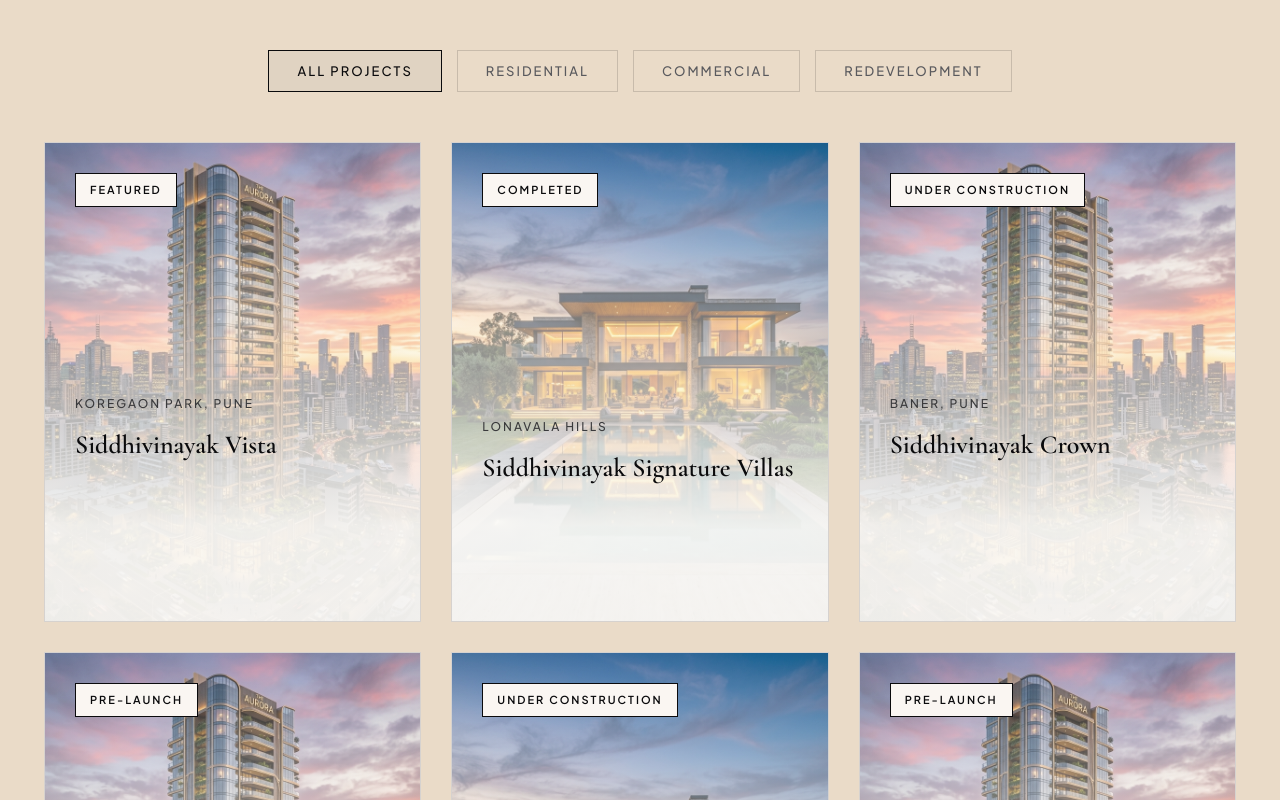
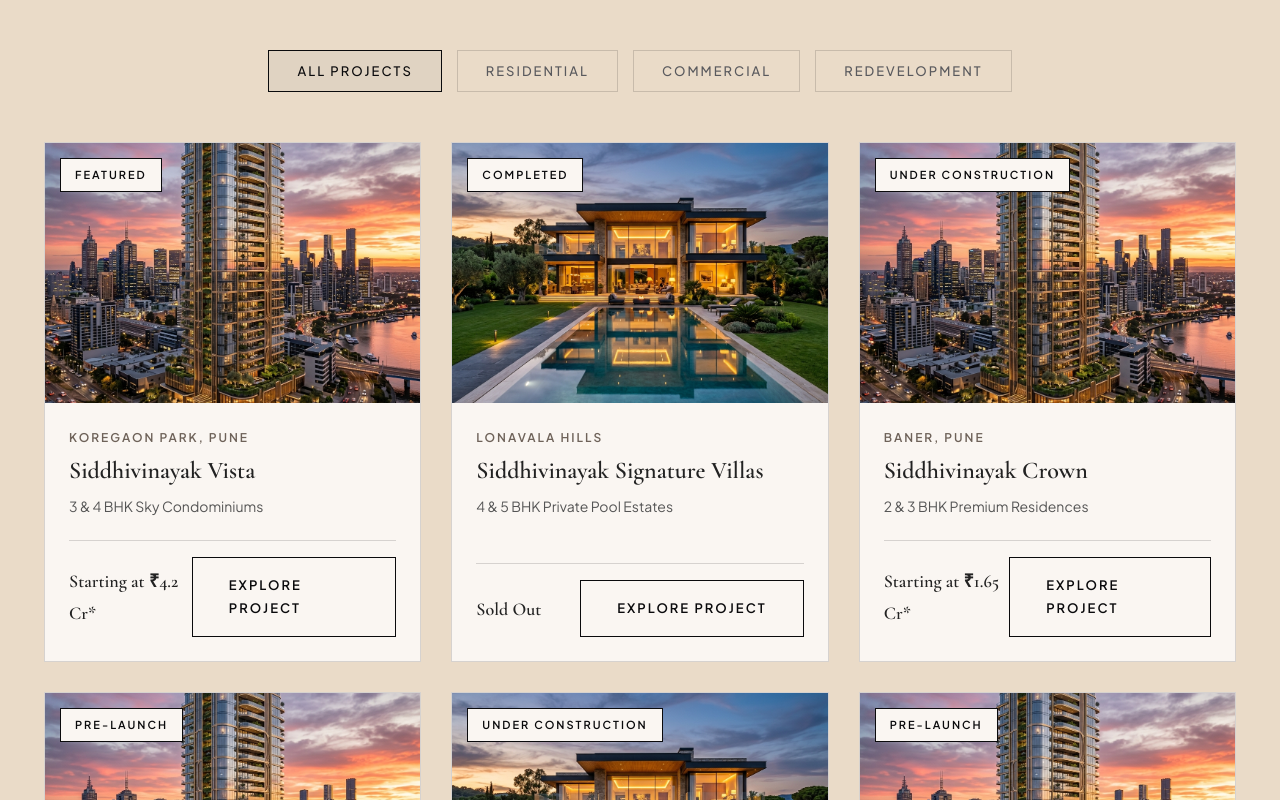
Before and after one commit to Nupoor-Deshpande01/Siddhivinayak-Developers, a Next.js app: page / in a window 1280 px wide. Shown: the part 2000-2800 px from the top of the page. Built offline with nearby package versions, Linux system fonts and the light colour scheme.

Commit message:
Cards enhancement

```diff
--- a/src/app/globals.css
+++ b/src/app/globals.css
@@ -232,7 +232,7 @@
     left: 0;
     width: 100%;
     z-index: 1000;
-    background: rgba(250, 249, 246, 0.8);
+    background: #F5ECE5;
     backdrop-filter: var(--glass-blur);
     border-bottom: 1px solid var(--border-color);
     transition: var(--transition-smooth);
@@ -240,7 +240,7 @@
 
 .main-header.scrolled {
     padding: 12px 0;
-    background: rgba(250, 249, 246, 0.95);
+    background: #F5ECE5;
     box-shadow: none;
     border-bottom: 1px solid var(--border-color);
 }
@@ -732,7 +732,9 @@
     border: 1px solid var(--border-color);
     overflow: hidden;
     position: relative;
-    height: 480px;
+    height: 520px;
+    display: flex;
+    flex-direction: column;
     transition: var(--transition-smooth);
 }
 
@@ -743,7 +745,7 @@
 .project-img-wrapper {
     position: relative;
     width: 100%;
-    height: 100%;
+    height: 260px;
     overflow: hidden;
 }
 
@@ -755,25 +757,13 @@
 }
 
 .project-card:hover .project-img {
-    transform: scale(1.08);
-}
-
-.project-overlay {
+    transform: scale(1.06);
+}
+
+.project-badge {
     position: absolute;
-    top: 0;
-    left: 0;
-    width: 100%;
-    height: 100%;
-    background: linear-gradient(to bottom, rgba(250, 249, 246, 0.1) 0%, rgba(250, 249, 246, 0.95) 80%);
-    display: flex;
-    flex-direction: column;
-    justify-content: space-between;
-    padding: 30px;
-    z-index: 10;
-}
-
-.project-badge {
-    align-self: flex-start;
+    top: 15px;
+    left: 15px;
     background-color: var(--bg-surface);
     color: var(--gold);
     border: 1px solid var(--gold);
@@ -782,47 +772,45 @@
     letter-spacing: 2px;
     text-transform: uppercase;
     font-weight: 600;
+    z-index: 10;
 }
 
 .project-details {
-    transform: translateY(40px);
+    padding: 24px;
+    display: flex;
+    flex-direction: column;
+    justify-content: space-between;
+    flex-grow: 1;
+    background-color: var(--bg-surface);
     transition: var(--transition-smooth);
-}
-
-.project-card:hover .project-details {
-    transform: translateY(0);
 }
 
 .project-loc {
     font-size: 12px;
     letter-spacing: 2px;
     text-transform: uppercase;
-    color: var(--gold-light);
-    font-weight: 500;
+    color: #6E6259;
+    font-weight: 600;
     display: block;
     margin-bottom: 8px;
 }
 
 .project-name {
     font-family: var(--font-serif);
-    font-size: 26px;
-    font-weight: 600;
-    color: var(--text-white);
+    font-size: 24px;
+    font-weight: 600;
+    color: #222222;
     margin-bottom: 8px;
+    line-height: 1.2;
 }
 
 .project-specs {
-    font-size: 16px;
-    color: var(--text-muted);
+    font-size: 14px;
+    color: #555555;
     font-weight: 400;
-    margin-bottom: 24px;
-    opacity: 0;
+    margin-bottom: 16px;
+    opacity: 1;
     transition: var(--transition-smooth);
-    transition-delay: 0.1s;
-}
-
-.project-card:hover .project-specs {
-    opacity: 1;
 }
 
 .project-footer {
@@ -830,20 +818,15 @@
     justify-content: space-between;
     align-items: center;
     border-top: 1px solid var(--border-color);
-    padding-top: 20px;
-    opacity: 0;
+    padding-top: 16px;
+    opacity: 1;
     transition: var(--transition-smooth);
-    transition-delay: 0.15s;
-}
-
-.project-card:hover .project-footer {
-    opacity: 1;
 }
 
 .project-price {
     font-family: var(--font-serif);
-    font-size: 17px;
-    color: var(--gold);
+    font-size: 18px;
+    color: #222222;
     font-weight: 600;
 }
 
--- a/src/app/page.tsx
+++ b/src/app/page.tsx
@@ -8,6 +8,7 @@
 import Projects from "@/components/Projects";
 import WhyUs from "@/components/WhyUs";
 import Testimonials from "@/components/Testimonials";
+import FAQ from "@/components/FAQ";
 import Contact from "@/components/Contact";
 import Footer from "@/components/Footer";
 import EnquiryModal from "@/components/EnquiryModal";
@@ -37,6 +38,7 @@
       <Projects />
       <WhyUs />
       <Testimonials />
+      <FAQ />
       <Contact />
       <Footer />
 
--- a/src/app/projects/[id]/page.tsx
+++ b/src/app/projects/[id]/page.tsx
@@ -113,7 +113,7 @@
       <section
         className="hero-section"
         style={{
-          backgroundImage: `linear-gradient(to bottom, rgba(245, 236, 229, 0.15), rgba(245, 236, 229, 0.25)), url('${project.image}')`,
+          backgroundImage: `linear-gradient(to right, rgba(10, 15, 30, 0.7) 0%, rgba(10, 15, 30, 0.4) 35%, rgba(10, 15, 30, 0.05) 100%), url('${project.image}')`,
           height: "60vh",
           minHeight: "450px"
         }}
--- a/src/app/projects/page.tsx
+++ b/src/app/projects/page.tsx
@@ -30,7 +30,7 @@
       <section
         className="hero-section"
         style={{
-          backgroundImage: "linear-gradient(to bottom, rgba(245, 236, 229, 0.15), rgba(245, 236, 229, 0.25)), url('/assets/project_commercial.png')",
+          backgroundImage: "linear-gradient(to right, rgba(10, 15, 30, 0.7) 0%, rgba(10, 15, 30, 0.4) 35%, rgba(10, 15, 30, 0.05) 100%), url('/assets/project_commercial.png')",
           height: "40vh",
           minHeight: "350px",
           display: "flex",
--- /dev/null
+++ b/src/components/FAQ.tsx
@@ -0,0 +1,127 @@
+"use client";
+
+import React, { useState } from "react";
+
+interface FAQItem {
+  question: string;
+  answer: string;
+}
+
+const faqData: FAQItem[] = [
+  {
+    question: "Are all Siddhivinayak Developers projects MahaRERA registered?",
+    answer: "Yes. In compliance with the Real Estate Regulation and Development Act, all our projects are fully registered with MahaRERA. The specific registration numbers are clearly stated on individual project detail pages and marketing materials.",
+  },
+  {
+    question: "Do you offer customization in residential floor layouts?",
+    answer: "Yes, we support layout modifications during the early stages of construction. Discerning clients can merge rooms, adjust plumbing outlets for bespoke kitchens, or select alternate premium materials, subject to structural safety clearance from our engineering team.",
+  },
+  {
+    question: "What is your typical timeline for completing society redevelopment projects?",
+    answer: "A standard redevelopment project (from vacation of existing premises to structural handovers) takes approximately 24 to 30 months. This timeline includes planning clearances, structural casting, and finishing checks to ensure Grade-A execution standards.",
+  },
+  {
+    question: "How can I book a private site visit or consultation?",
+    answer: "You can request a site visit by filling out the enquiry form on our contact panel or clicking 'Request Call Back'. Our Relationship Managers will reach out to you within 15 minutes to schedule a luxury vehicle pick-up and guided tour.",
+  },
+  {
+    question: "What facilities are provided in your grade-A commercial developments?",
+    answer: "Our commercial properties (like Siddhivinayak Lumina) come equipped with modern curtain-wall facades, high-speed fiber backbones, automated mechanical car parking towers, LEED Gold energy efficiency elements, and independent VRV climate zones.",
+  },
+  {
+    question: "How are the legal titles and land rights verified?",
+    answer: "We ensure absolute transparency in ownership. Every project is backed by a clean search report generated by leading legal counsel, detailing clear title titles for at least 30 years. All documents are available for verification at our head office.",
+  }
+];
+
+export default function FAQ() {
+  const [openIndex, setOpenIndex] = useState<number | null>(0); // Default open first item
+
+  const toggleFAQ = (index: number) => {
+    setOpenIndex(openIndex === index ? null : index);
+  };
+
+  return (
+    <section id="faq" className="faq-section scroll-offset" style={{ padding: "100px 0", backgroundColor: "var(--bg-secondary)" }}>
+      <div className="container" style={{ maxWidth: "800px" }}>
+        <div className="section-header text-center" style={{ marginBottom: "50px" }}>
+          <span className="section-subtitle">FAQ</span>
+          <h2 className="section-title">Frequently Asked Questions</h2>
+          <p className="section-desc">
+            Find answers to core legal, booking, customization, and timeline details.
+          </p>
+        </div>
+
+        <div style={{ display: "grid", gap: "20px" }}>
+          {faqData.map((faq, idx) => {
+            const isOpen = openIndex === idx;
+            return (
+              <div
+                key={idx}
+                className="faq-card"
+                style={{
+                  backgroundColor: "var(--bg-surface)",
+                  border: "1px solid var(--border-color)",
+                  padding: "24px",
+                  transition: "var(--transition-smooth)"
+                }}
+              >
+                <button
+                  onClick={() => toggleFAQ(idx)}
+                  style={{
+                    width: "100%",
+                    background: "transparent",
+                    border: "none",
+                    display: "flex",
+                    justifyContent: "space-between",
+                    alignItems: "center",
+                    textAlign: "left",
+                    cursor: "pointer",
+                    padding: 0,
+                    fontFamily: "var(--font-serif)",
+                    fontSize: "20px",
+                    fontWeight: 600,
+                    color: "var(--text-white)",
+                    transition: "color 0.2s ease"
+                  }}
+                >
+                  <span style={{ color: "#000000" }}>{faq.question}</span>
+                  <span style={{
+                    fontSize: "24px",
+                    lineHeight: "1",
+                    color: "#000000",
+                    transform: isOpen ? "rotate(45deg)" : "rotate(0deg)",
+                    transition: "transform 0.25s ease",
+                    marginLeft: "15px"
+                  }}>
+                    +
+                  </span>
+                </button>
+
+                <div
+                  style={{
+                    maxHeight: isOpen ? "300px" : "0px",
+                    overflow: "hidden",
+                    opacity: isOpen ? 1 : 0,
+                    transition: "max-height 0.35s cubic-bezier(0.16, 1, 0.3, 1), opacity 0.35s ease",
+                    marginTop: isOpen ? "15px" : "0px"
+                  }}
+                >
+                  <p style={{
+                    color: "var(--text-muted)",
+                    fontSize: "16px",
+                    lineHeight: "1.7",
+                    margin: 0,
+                    fontWeight: 400
+                  }}>
+                    {faq.answer}
+                  </p>
+                </div>
+              </div>
+            );
+          })}
+        </div>
+      </div>
+    </section>
+  );
+}
--- a/src/components/Footer.tsx
+++ b/src/components/Footer.tsx
@@ -68,6 +68,7 @@
             <li><a href="/about">About Legacy</a></li>
             <li><a href="/projects">Signature Projects</a></li>
             <li><a href="/why-us">Why Choose Us</a></li>
+            <li><a href="/privacy">Privacy Policy</a></li>
             <li><a href="/contact">Contact Desk</a></li>
           </ul>
         </div>
--- a/src/components/Header.tsx
+++ b/src/components/Header.tsx
@@ -117,24 +117,6 @@
             </li>
             <li>
               <Link
-                href="/faq"
-                className={`nav-link ${isActive("/faq") ? "active" : ""}`}
-                onClick={closeNav}
-              >
-                FAQ
-              </Link>
-            </li>
-            <li>
-              <Link
-                href="/privacy"
-                className={`nav-link ${isActive("/privacy") ? "active" : ""}`}
-                onClick={closeNav}
-              >
-                Privacy Policy
-              </Link>
-            </li>
-            <li>
-              <Link
                 href="/contact"
                 className={`nav-link ${isActive("/contact") ? "active" : ""}`}
                 onClick={closeNav}
--- a/src/components/Projects.tsx
+++ b/src/components/Projects.tsx
@@ -107,12 +107,14 @@
                   alt={project.title}
                   className="project-img"
                 />
-                <div className="project-overlay">
                 <div className="project-badge">{project.status}</div>
+              </div>
               <div className="project-details">
+                <div>
                   <span className="project-loc">{project.location}</span>
                   <h3 className="project-name">{project.title}</h3>
                   <p className="project-specs">{project.specs}</p>
+                </div>
                 <div className="project-footer">
                   <span className="project-price">{project.price}</span>
                   <Link
@@ -124,8 +126,6 @@
                 </div>
               </div>
             </div>
-              </div>
-            </div>
           ))}
         </div>
       </div>
```
Lines whose indentation alone changed are shown as unchanged.
